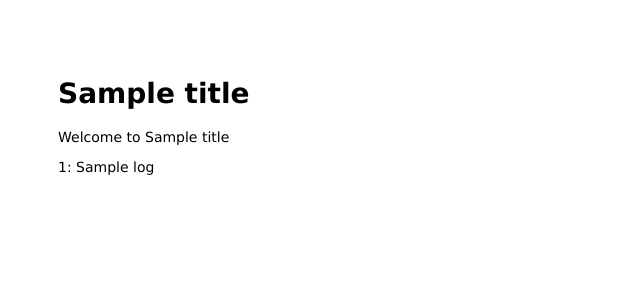
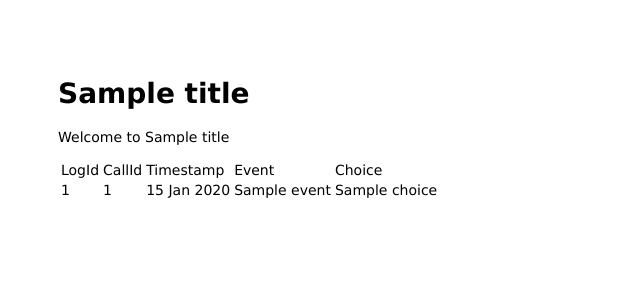
Before and after one commit to jonaswisplinghoff/SDIServer, a Node server app: template Server/views/index.jade in a window 1280 px wide. Shown: the top 300 px of the page, without its empty margins (0-640 px from the left). Run offline with Node 20, Linux system fonts and the light colour scheme; the template is opened without the code that fills it: most values are stand-ins (such as "Sample title", 1, 10 or a date in 2020).

Commit message:
improved reports page

```diff
--- a/Server/app.js
+++ b/Server/app.js
@@ -107,10 +107,11 @@ app.get('/', function(req, res) {
 	    	return;
 		}
 
+		var response = logs;
 
-		exampleResponse = [{id: 1, name: "test1"}, {id: 2, name: "test2"}, {id: 3, name: "test3"}, {id: 4, name: "test4"}];
+		var exampleResponse = [{id: 1, name: "test1"}, {id: 2, name: "test2"}, {id: 3, name: "test3"}, {id: 4, name: "test4"}];
 
-		res.render('index', { title: 'THM Sprachportal Server', logs: exampleResponse });
+		res.render('index', { title: 'THM Sprachportal Server', logs: response });
 	});
 });
 
--- a/Server/views/index.jade
+++ b/Server/views/index.jade
@@ -3,5 +3,17 @@ extends layout
 block content
   h1 #{title}
   p Welcome to #{title}
-  each log in logs
-    p #{log.id}: #{log.name}
+  table
+    tr
+      td LogId
+      td CallId
+      td Timestamp
+      td Event
+      td Choice
+    each log in logs
+      tr
+        td #{log.id}
+        td #{log.callId}
+        td #{log.timestamp}
+        td #{log.event}
+        td #{log.choice}
```
